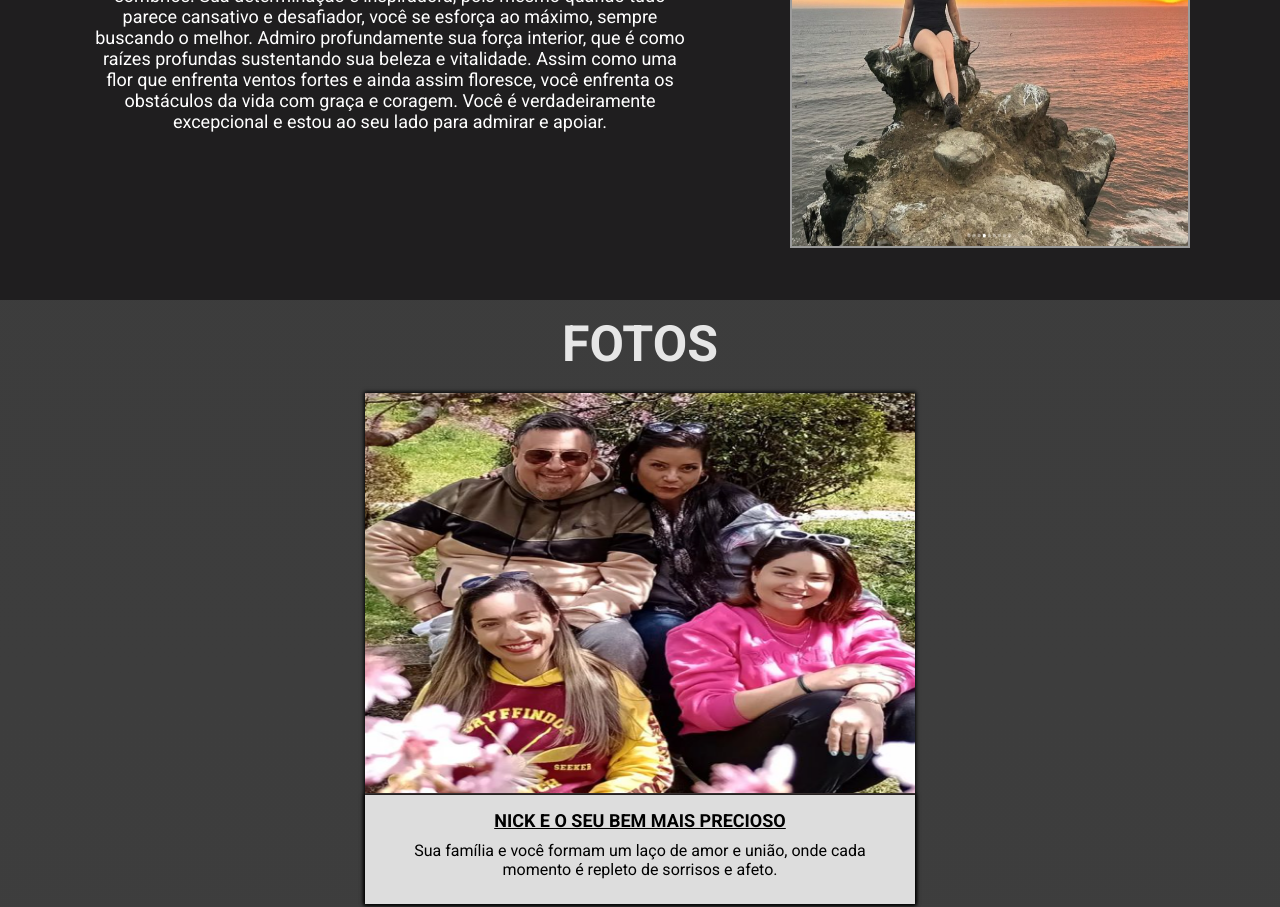
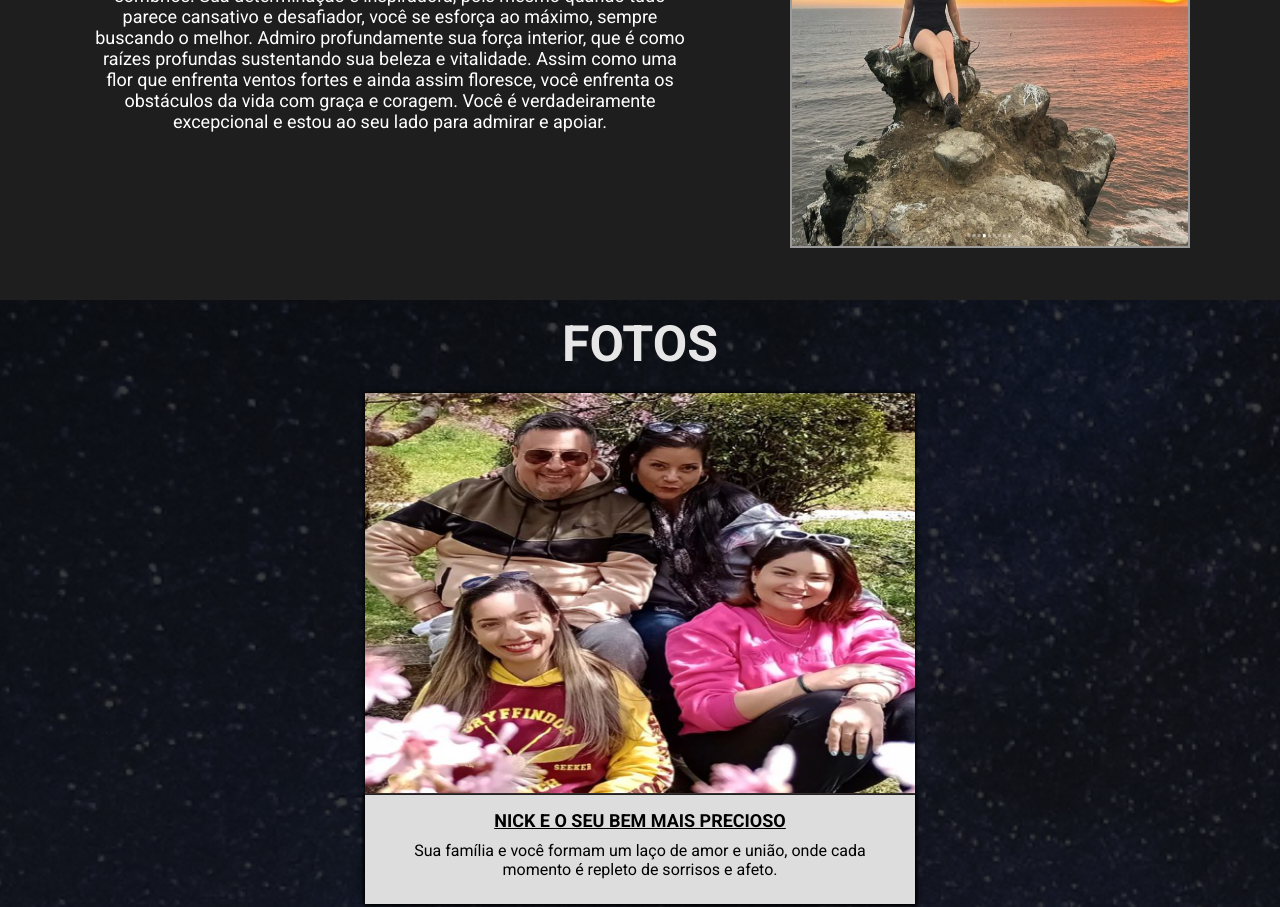
Before and after one commit to Takasss/Site-Nicolle, a plain HTML site: page index.html in a window 1280 px wide. Shown: the part 1052-1959 px from the top of the page. Drawn offline with Linux system fonts and the light colour scheme; the site is published under a folder, as on GitHub Pages, so addresses that start at the root find nothing.

Commit message:
Update style.css

```diff
--- a/style.css
+++ b/style.css
@@ -246,7 +246,7 @@
     flex-direction: column;
     align-items: center;
     justify-content: center;
-    background-image: linear-gradient(rgba(12, 12, 12, 0.8), rgba(15, 15, 15, 0.8)), url(/img/cardapio.jpg);
+    background-image: linear-gradient(rgba(12, 12, 12, 0.8), rgba(15, 15, 15, 0.8)), url(./img/cardapio.jpg);
     background-position: center center;
     background-repeat: no-repeat;
     background-size: cover;
```
